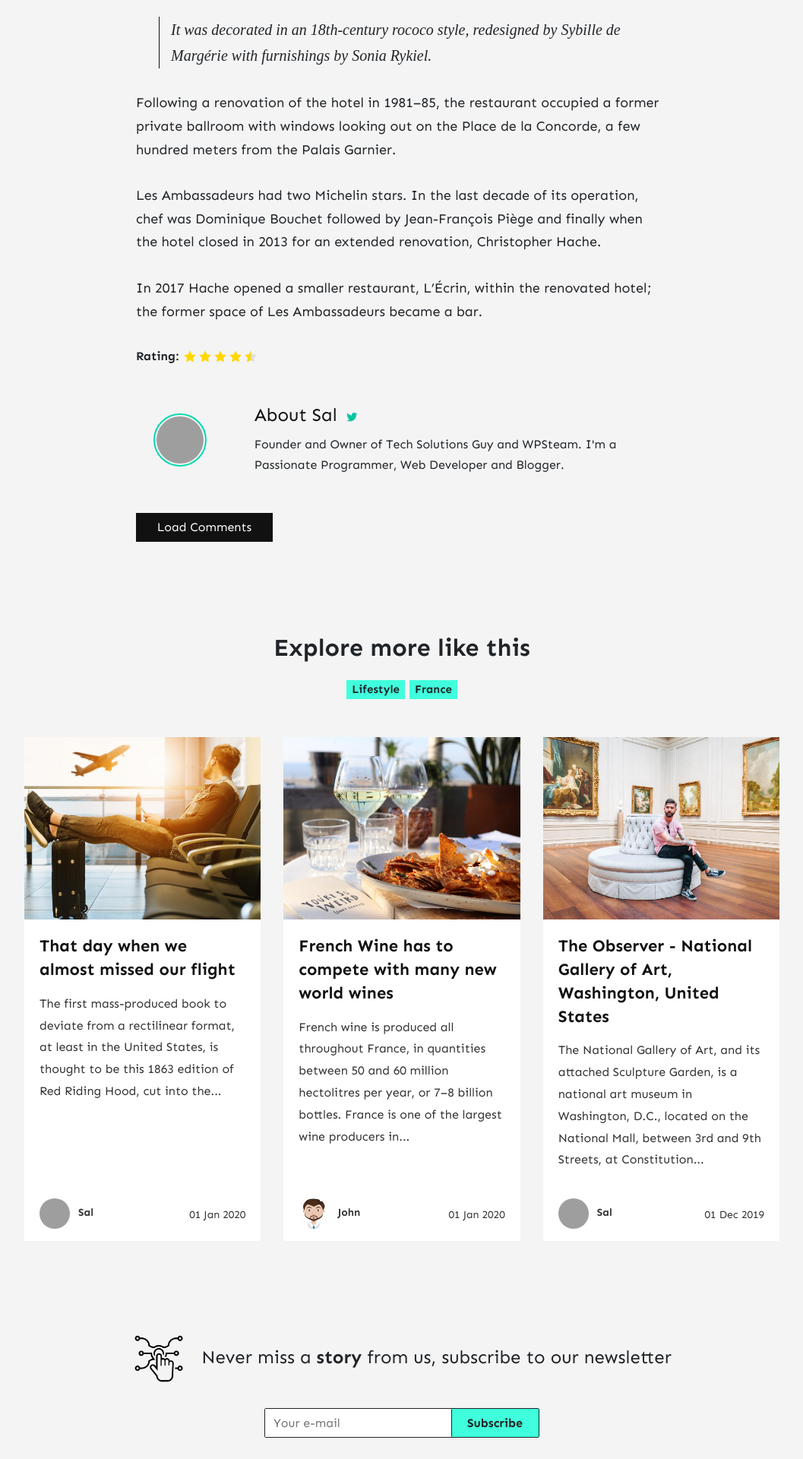
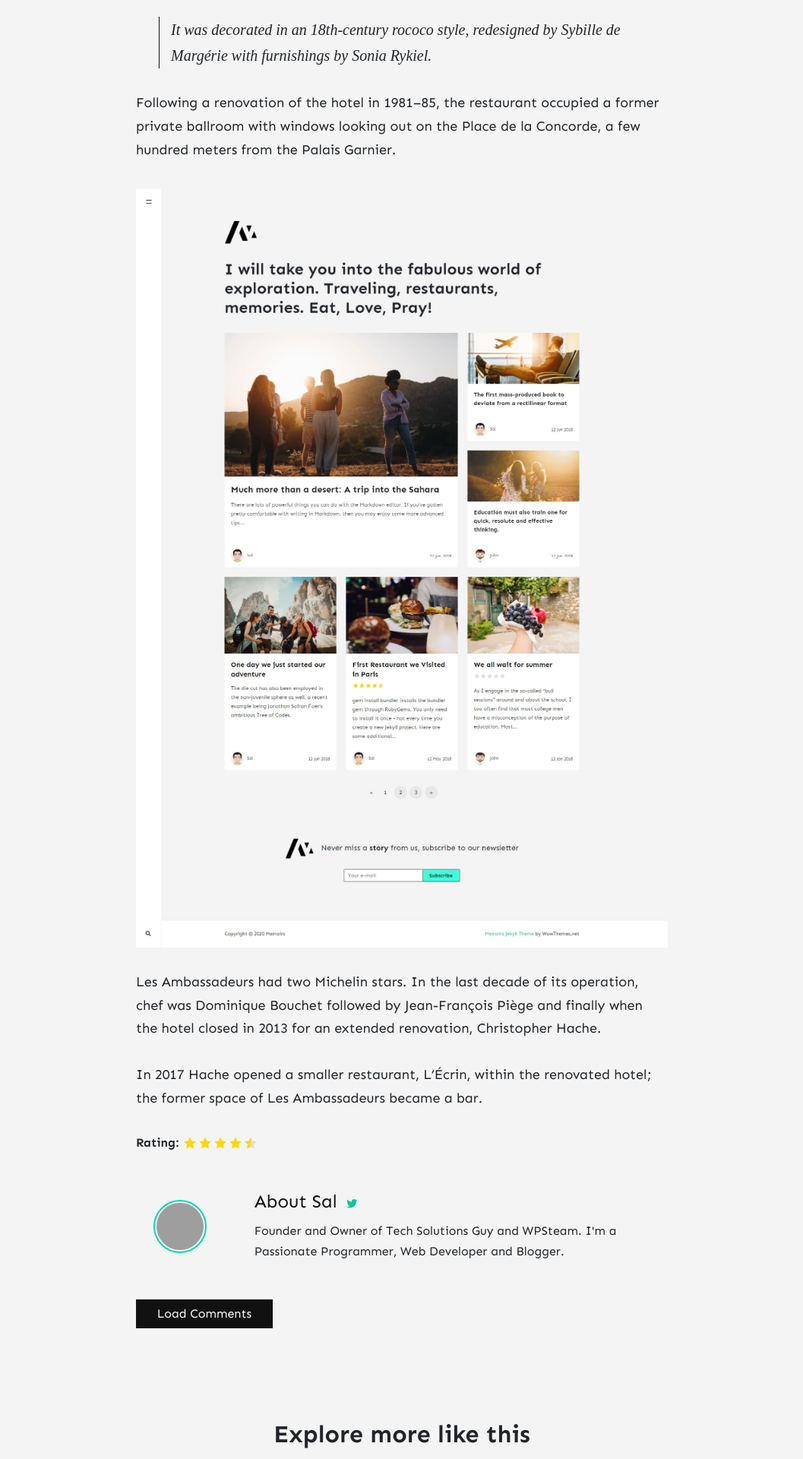
Before and after one commit to rbiswas-mirp/techsolutionsguy, a Jekyll site: the page built from _posts/2020-02-2-les-ambassadeurs.md, in a window 1280 px wide. Shown: the part 1499-3419 px from the top of the page at 76% size, without its empty margins (111-1168 px from the left). Built offline with Jekyll 4.4.1, drawn with Linux system fonts in a browser that asks for light colours; nearby versions of some CDN libraries; comment, search, counter and statistics services are not loaded; grey boxes are pictures that could not be loaded.

Commit message:
Update 2020-02-2-les-ambassadeurs.md

```diff
--- a/_posts/2020-02-2-les-ambassadeurs.md
+++ b/_posts/2020-02-2-les-ambassadeurs.md
@@ -16,6 +16,8 @@ Always a center of entertainment for the aristocracy, in the 1870s it also becam
 
 Following a renovation of the hotel in 1981–85, the restaurant occupied a former private ballroom with windows looking out on the Place de la Concorde, a few hundred meters from the Palais Garnier.
 
+![My helpful screenshot](/assets/images/screenshot.jpg)
+
 Les Ambassadeurs had two Michelin stars. In the last decade of its operation, chef was Dominique Bouchet  followed by Jean-François Piège and finally when the hotel closed in 2013 for an extended renovation, Christopher Hache.
 
 In 2017 Hache opened a smaller restaurant, L'Écrin, within the renovated hotel; the former space of Les Ambassadeurs became a bar.
```
